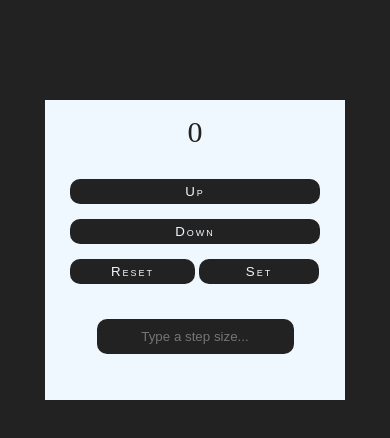
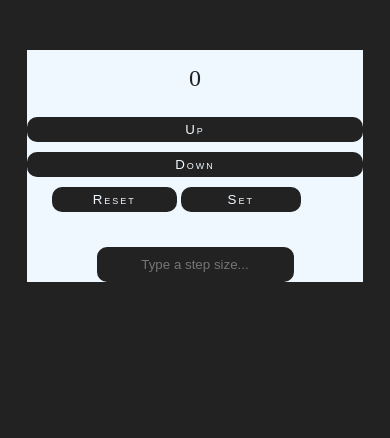
Before and after one commit to 0yato/counter2, a plain HTML site: page index.html in a window 390 px wide. Drawn offline with Linux system fonts and the light colour scheme.

Commit message:
style.css

```diff
--- a/style.css
+++ b/style.css
@@ -1,72 +1,95 @@
-body{
+body {
     background-color: #222;
 }
 
-body > #contanir{
+#contanir {
     background-color: aliceblue;
-
     width: 300px;
     height: 300px;
     margin: auto;
     margin-top: 100px;
-   /* box-shadow: 0px 0px 5px 10px red;*/
-}
-#contanir:hover{
-    border: #222 solid 5px;
-     box-shadow: 0px 0px 5px 5px skyblue;
+    /* box-shadow: 0px 0px 5px 10px red; */
 }
 
+#contanir:hover {
+    border: #222 solid 5px;
+    box-shadow: 0px 0px 5px 5px skyblue;
+}
 
-#contanir > label{
-
+#contanir > label {
     text-align: center;
     display: block;
     font-size: 30px;
-    color :#222;
+    color: #222;
     padding: 15px;
+}
 
-}
-button{
+button {
     border: none;
     font-variant: small-caps;
     color: aliceblue;
     display: block;
     margin: auto;
     padding: 5px;
-    width :250px;
+    width: 250px;
     margin-top: 15px;
     background-color: #222;
     border-radius: 10px;
     letter-spacing: 2px;
 }
-button:hover{
+
+button:hover {
     background-color: aliceblue;
     color: #222;
     border: #222 solid 3px;
 }
-#reset{
+
+#reset {
     display: inline;
     width: 125px;
     margin-left: 25px;
 }
-#set{
+
+#set {
     display: inline;
     width: 120px;
 }
-#step{
-    border:none;
+
+#step {
+    border: none;
     text-align: center;
     background-color: #222;
     display: block;
     margin: auto;
     margin-top: 35px;
     color: aliceblue;
-border: none;
-border-radius: 10px;
-padding: 10px;
+    border: none;
+    border-radius: 10px;
+    padding: 10px;
 }
-#step:hover{
+
+#step:hover {
     background-color: aliceblue;
     color: #222;
     border: #222 solid 3px;
 }
+
+/* Media Queries for Responsiveness */
+
+/* For screens with a maximum width of 768px (typical mobile devices) */
+@media screen and (max-width: 768px) {
+    #contanir {
+        width: 90%;
+        height: auto;
+        margin-top: 50px;
+    }
+
+    #contanir > label {
+        font-size: 24px;
+    }
+
+    button {
+        width: 100%;
+        margin-top: 10px;
+    }
+}
```
